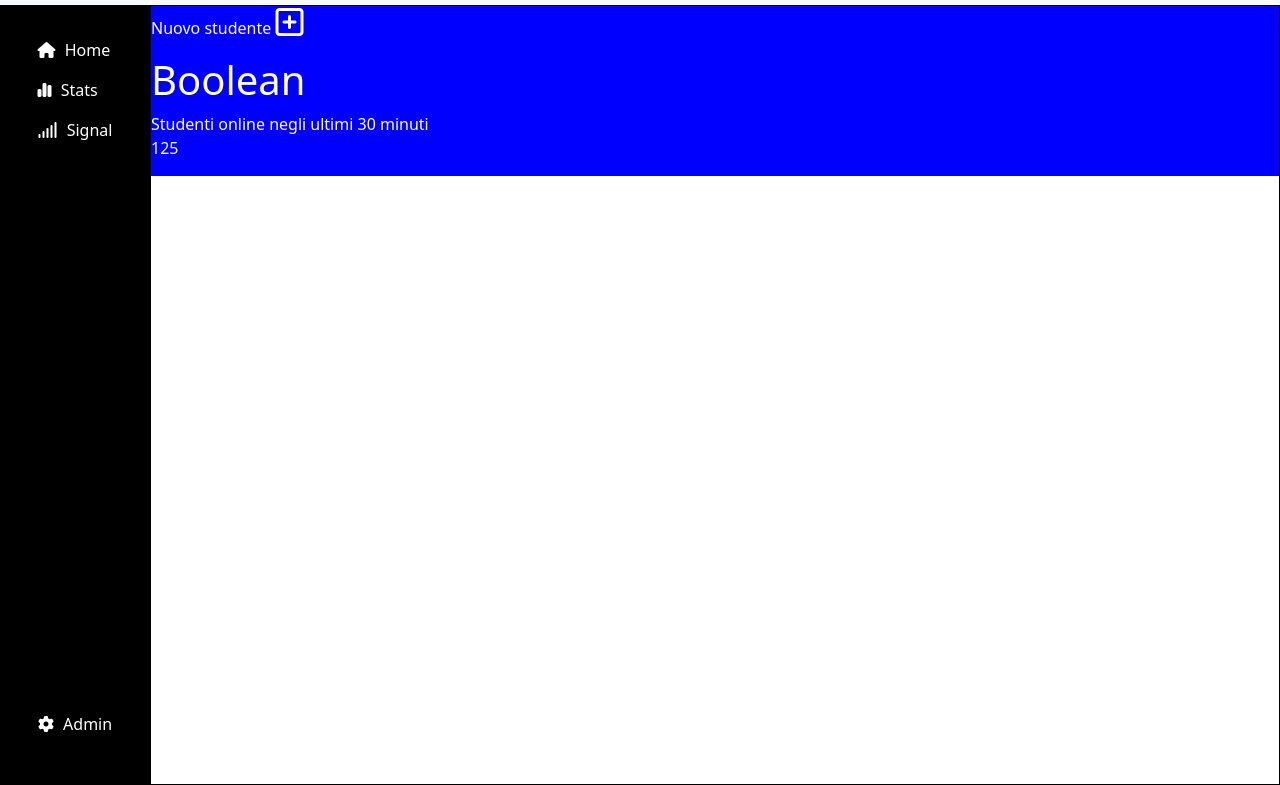
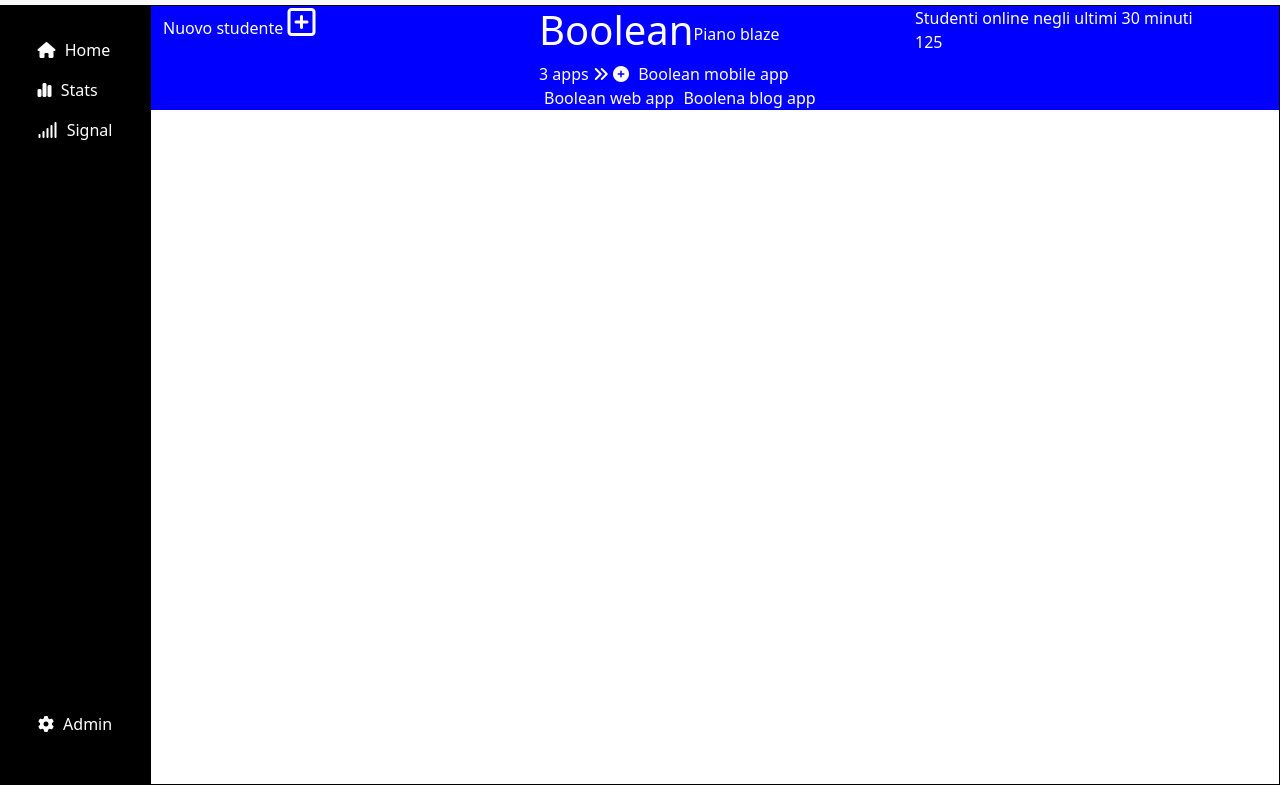
Before and after one commit to FedericoRosso97/html-css-bootstrap-dashboard, a plain HTML site: page index.html in a window 1280 px wide. Shown: the part 51-836 px from the top of the page. Drawn offline with nearby package versions, Linux system fonts and the light colour scheme.

Commit message:
imposto le altre sezioni principali del sito

```diff
--- a/index.html
+++ b/index.html
@@ -50,25 +50,44 @@
         </div>
         <div class="main-body">
             <div class="main-blu">
-                    <div class="">
-                        <div class="">
+                    <div class=" container">
+                        <div class="row">
+                            <div class="col-12 col-md-4">
                                 <p class="d-inline-block">Nuovo studente</p>
                                 <i class="fa-regular fa-square-plus fa-2x"></i>
                             </div>
-                        <div class="">
+
+                            <div class="col-12 col-md-4">
+                                <div class="flex">
                                     <h1>Boolean</h1>
+                                    <span class="apps">Piano blaze</span>
+
                                 </div>
-                        <div class="">
+                                <div>
+                                    <span>3 apps</span>
+                                    <i class="fa-sharp fa-solid fa-angles-right"></i>
+                                    <i class="fa-solid fa-circle-plus"></i>
+                                    <span class="side-testo">Boolean mobile app</span>
+                                    <span class="side-testo">Boolean web app</span>
+                                    <span class="side-testo">Boolena blog app</span>
+                                </div>
+                            </div>
+
+                            <div class="col-12 col-md-4">
                                 <div>
                                     <p class="d-inline-block">Studenti online negli ultimi 30 minuti<br>
                                     125
                                     </p>
-
                                 </div>
                             </div>
                         </div>
                     </div>
-            <div></div>
+            </div>
+            <div class="main-2">
+                <div class="prossime classi"></div>
+                <div class="faq"></div>
+                <div class="todo"></div>
+            </div>
         </div>
     </main>
 </body>
--- a/style.css
+++ b/style.css
@@ -1,5 +1,6 @@
 .flex{
     display: flex;
+    align-items: center;
 }
 
 nav{justify-content: center;}
```
Lines whose indentation alone changed are shown as unchanged.
